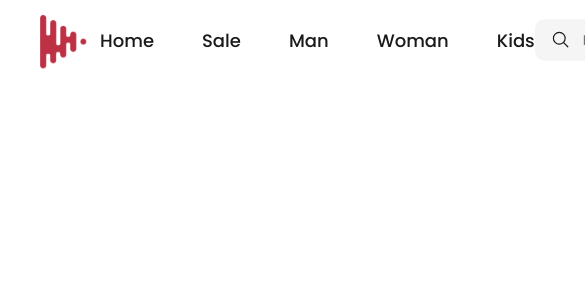
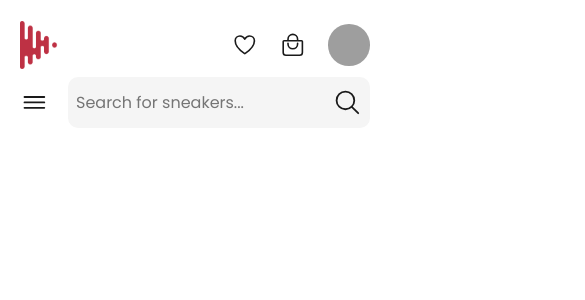
Before and after one commit to beVoli/Sneakers-Market, a React (Vite) app: page / in a window 390 px wide. Shown: the top 300 px of the page, 585 px wide, since content can reach past the window. Built offline with nearby package versions, Linux system fonts and the light colour scheme; grey boxes are pictures that could not be loaded.

Commit message:
Implemented responsive navbar

```diff
--- a/src/App.css
+++ b/src/App.css
@@ -72,6 +72,7 @@ h6 {
 
   --clr-gray: #f5f5f5;
 
+
 }
 
 body {
--- a/src/components/Navbar/Navbar.css
+++ b/src/components/Navbar/Navbar.css
@@ -1,36 +1,102 @@
-/* Utility classes */
-.flex {
-  display: flex;
+/* General styling */
+.navbar {
+  display: grid;
+  grid-template-columns: auto 1fr;
+  grid-template-rows: 4rem auto;
+  max-width: 80rem;
+  margin-inline: auto;
+  padding-inline: 1.25rem;
+  padding-top: 0.8rem;
+  position: relative;
 }
 
-.grid {
-  display: grid;
-}
-
-/* General styling */
-.navbar {
-  width: 100%;
-  height: 5rem;
-  /* border: 1px solid red; */
-  padding-inline: 1.25rem;
-  justify-content: space-between;
+@media (min-width: 1050px) {
+  .navbar {
+    display: flex;
+    justify-content: space-between;
+    height: 5rem;
+  }
 }
 
 .nav-logo {
+  display: flex;
+  align-items: center;
   height: 100%;
-  aspect-ratio: 1;
+}
+
+.nav-logo a {
+  width: 3rem;
+  height: 3rem;
+}
+
+@media (min-width: 1050px) {
+  .nav-logo a {
+    width: 4rem;
+    height: 4rem;
+  }
+}
+
+.nav-logo img {
+  width: 100%;
+  height: 100%;
 }
 
 .nav-links {
-  align-items: center;
+  display: none;
+  left: -100%;
+  transition: all 300ms;
+}
+
+
+/* .nav-links.mobile.active {
+  left: -100%;
+} */
+
+.nav-links.active{
+  display: flex;
+  position: absolute;
+  border-radius: 10px;
+  top:110%;
+  left: 2%;
+  width: 15rem;
+  height:15rem;
+  box-shadow: rgba(100, 100, 111, 0.2) 0px 7px 29px 0px;
+}
+
+
+.nav-links.active ul {
+  flex-direction: column;
+  justify-content: space-between;
+  padding-block: 0.5rem;
+}
+
+.nav-links.active .nav-link {
+  padding-left: 1.5rem;
+}
+
+@media (min-width: 1050px) {
+  .nav-links {
+    display: flex;
+    flex: 0 1 27rem;
+    align-items: center;
+    justify-items: center;
+  }
 }
 
 .nav-links ul {
-  gap: 3rem;
+  display: flex;
+  gap: 1rem;
+  width: 100%;
+  justify-content: space-between;
 }
 
 .nav-links li {
   list-style-type: none;
+}
+
+.nav-links a {
+  display: grid;
+  align-items: center;
 }
 
 .nav-link {
@@ -46,42 +112,90 @@
   color: var(--clr-primary);
 }
 
-.nav-navigate {
+.menu {
+  display: flex;
+  justify-content: start;
   align-items: center;
-  gap: 1.5rem;
-  justify-content: space-between;
+}
+
+.menu-icon {
+  display: block;
+  color: var(--clr-secondary-900);
+  width: 1.8rem;
+  height: 1.8rem;
+  transition: all 300ms;
+}
+
+@media (min-width: 1050px) {
+  .menu-icon {
+    display: none;
+  }
+}
+
+.search-bar {
+  display: grid;
+  grid-template-columns: 1fr auto;
+  align-items: center;
+  background-color: var(--clr-gray);
+  border-radius: 10px;
+}
+
+@media (min-width: 1050px) {
+  .search-bar {
+    display: flex;
+    flex: 0 1 23rem;
+    border-radius: 10px;
+    padding: 0.3rem 1rem;
+    gap: 0.3rem;
+    margin-block: 0.6rem;
+  }
+}
+
+.search-bar input {
+  width: 100%;
+  height: 3rem;
+  padding: 0.5rem;
+  border: none;
+  background: none;
+  font-size: var(--fs-400);
+  order: 1;
+}
+
+@media (min-width: 1050px) {
+  .search-bar input {
+    height: 2rem;
+    order: 2;
+  }
+}
+
+.search-icon {
+  padding: 0.7rem 0.5rem;
+  width: 1.8rem;
+  height: 1.8rem;
+  order: 2;
+}
+
+@media (min-width: 1050px) {
+  .search-icon {
+    padding: 0;
+    width: 1.4rem;
+    height: 1.4rem;
+    order: 1;
+  }
 }
 
 .widgets {
+  display: flex;
   align-items: center;
+  justify-content: end;
   gap: 1.4rem;
+  grid-row: 1 / 2;
+  grid-column: 2 / 3;
 }
 
 .widgets a {
   display: grid;
   align-items: center;
-}
-
-.search-bar {
-  align-items: center;
-  gap: 0.5rem;
-  border-radius: 10px;
-  padding: 0.3rem 1rem;
-  background-color: var(--clr-gray);
-}
-
-.search-bar input {
-  width: 14rem;
-  height: 2rem;
-  padding: 0.3rem;
-  border: none;
-  background: none;
-  font-size: var(--fs-300);
-}
-
-.search-icon {
-  width: 1.2rem;
-  height: 1.2rem;
 }
 
 .favorite-icon,
@@ -93,7 +207,8 @@
 }
 
 .favorite-icon:hover,
-.cart-icon:hover {
+.cart-icon:hover,
+.menu-icon:hover {
   color: var(--clr-primary);
 }
 
@@ -107,7 +222,12 @@
   border-radius: 50%;
 }
 
+/* Conditional classes */
 .search-bar.active {
   border: 1px solid var(--clr-secondary-900);
   background-color: var(--clr-secondary-100);
 }
+
+.nav-link.active {
+  color: var(--clr-primary);
+}
--- a/src/components/Navbar/Navbar.jsx
+++ b/src/components/Navbar/Navbar.jsx
@@ -1,16 +1,24 @@
 import "./Navbar.css";
-import logo from "../../images/logo/logo.png";
-import userPic from "../../images/profile/userProfile.jpg"
+import logo from "../../images/logo/logo2.png";
+import userPic from "../../images/profile/userProfile.jpg";
+import { useState } from "react";
+
 const Navbar = () => {
+  const [isActive, setIsActive] = useState(false);
+
+  const openMobileMenuHandler = () => {
+    setIsActive(!isActive);
+  };
+
   return (
-    <div className="navbar flex">
+    <div className="navbar">
       <div className="nav-logo">
         <a href="/">
           <img src={logo} alt="Image of the logo"></img>
         </a>
       </div>
-      <div className="nav-links grid">
-        <ul className="flex">
+      <div className={`nav-links ${isActive ? "active" : ""}`}>
+        <ul>
           <li>
             <a className="nav-link" href="/">
               Home
@@ -38,23 +46,25 @@ const Navbar = () => {
           </li>
         </ul>
       </div>
+      <div className="menu" onClick={openMobileMenuHandler}>
+        <ion-icon class="menu-icon" name="menu-outline"></ion-icon>
+      </div>
 
-      <div className="nav-navigate flex">
-        <div className="search-bar flex">
-          <ion-icon class="search-icon" name="search-outline"></ion-icon>
-          <input type="text" placeholder="Enter your search shoes..."></input>
-        </div>
+      <div className="search-bar">
+        <ion-icon class="search-icon" name="search-outline"></ion-icon>
 
-        <div className="widgets flex">
-          <a href="/">
+        <input type="text" placeholder="Search for sneakers..."></input>
+      </div>
+
+      <div className="widgets">
+        <a href="/">
           <ion-icon class="favorite-icon" name="heart-outline"></ion-icon>
-          </a>
-          <a href="/">
+        </a>
+        <a href="/">
           <ion-icon class="cart-icon" name="bag-handle-outline"></ion-icon>
-          </a>
-          <div className="profile">
-          </div>
-        </div>
+        </a>
+
+        <div className="profile"></div>
       </div>
     </div>
   );
```
Also changed, not shown: src/images/logo/logo2.png (added), toDo.txt (added).
